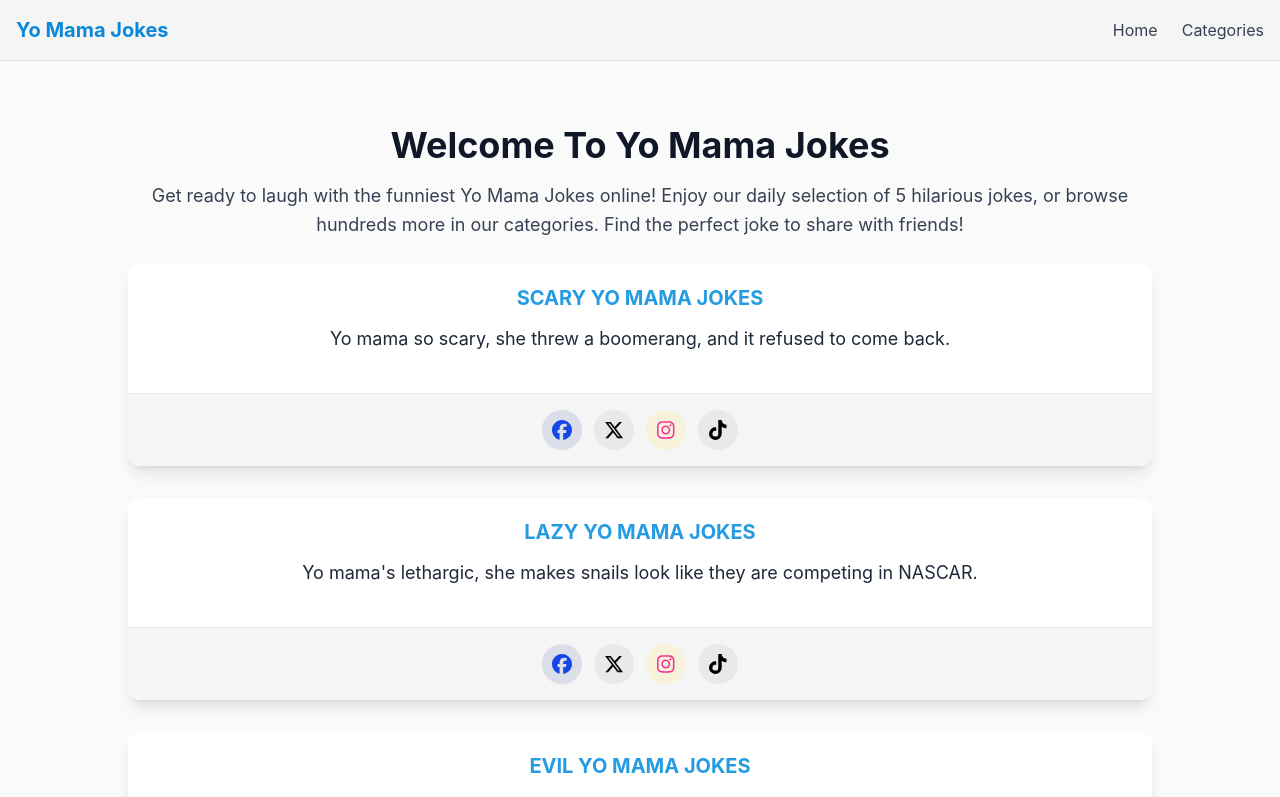
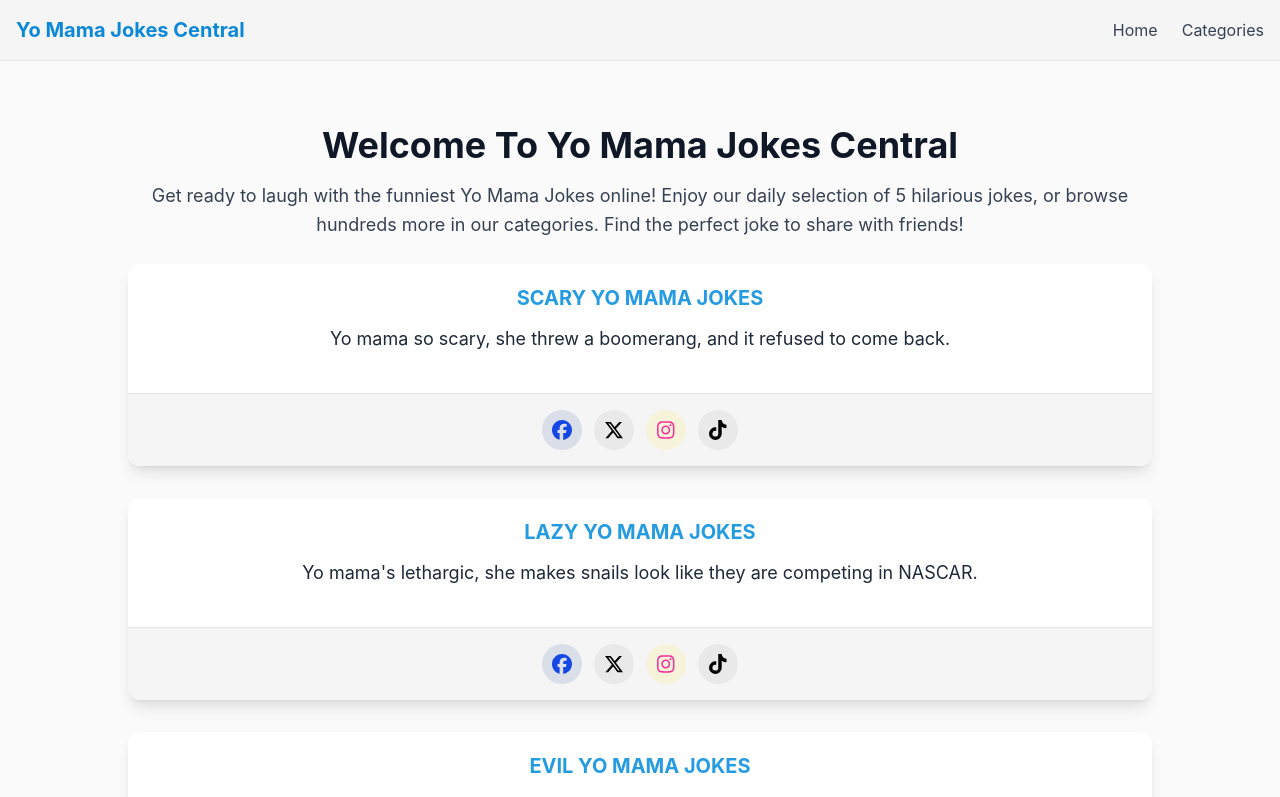
Before and after one commit to Mickael45/yo-mama-jokes, a Next.js app: page / in a window 1280 px wide. Shown: the top 797 px of the page. Built offline with nearby package versions, Linux system fonts and the light colour scheme; no server answers.

Commit message:
Rebranding done

```diff
--- a/pages/_app.tsx
+++ b/pages/_app.tsx
@@ -8,7 +8,7 @@ function MyApp({ Component, pageProps }: AppProps) {
     <header className="bg-neutral-100 border-b border-neutral-200 py-4">
       <div className="container mx-auto px-4 flex justify-between items-center">
         <Link href="/" className="text-xl font-bold text-primary-600">
-          Yo Mama Jokes
+          Yo Mama Jokes Central
         </Link>
         <nav className="space-x-6">
           <Link href="/" className="text-gray-700 hover:text-gray-900">
--- a/pages/categories.tsx
+++ b/pages/categories.tsx
@@ -31,8 +31,8 @@ export const categories: { name: string, slug: Category }[] = [ // Define your c
 
 const Categories = () => <div className="container mx-auto px-4 py-8">
     <Head>
-        <title>Joke Categories - Yo Mama Jokes</title>
-        <meta name="description" content="Explore all Yo Mama Joke categories! Find fat jokes, dumb jokes, ugly jokes, and many more. Browse our extensive collection and get ready to laugh." />
+        <title>Joke Categories | Yo Mama Jokes Central</title>
+        <meta name="description" content="Explore all Yo Mama Joke Central categories! Find fat jokes, dumb jokes, ugly jokes, and many more. Browse our extensive collection and get ready to laugh." />
     </Head>
     <GoogleAnalytics gaId="G-L8P7J1TJSY" />
 
--- a/pages/index.tsx
+++ b/pages/index.tsx
@@ -17,13 +17,13 @@ const HomePage: React.FC<HomePageProps> = () => {
   return (
     <div className="container mx-auto px-4 py-8">
       <Head>
-        <title>Yo Mama Jokes - Hilarious Jokes for Everyone</title>
+        <title>Yo Mama Jokes Central - Hilarious Jokes for Everyone</title>
         <meta name="description" content="The funniest Yo Mama Jokes online! Get your daily dose of hilarious insults and witty comebacks. Browse categories or enjoy our featured jokes of the day." />
       </Head>
       <GoogleAnalytics gaId="G-L8P7J1TJSY" />
 
       <div className="max-w-5xl mx-auto text-center">
-        <h1 className="text-4xl font-bold text-gray-900 mb-4">Welcome To Yo Mama Jokes</h1>
+        <h1 className="text-4xl font-bold text-gray-900 mb-4">Welcome To Yo Mama Jokes Central</h1>
         <p className="text-lg text-gray-700 mb-6 leading-relaxed">
           Get ready to laugh with the funniest Yo Mama Jokes online!  Enjoy our daily selection of 5 hilarious jokes, or browse hundreds more in our categories.  Find the perfect joke to share with friends!
         </p>
--- a/pages/jokes/[category].tsx
+++ b/pages/jokes/[category].tsx
@@ -92,7 +92,7 @@ type PageData = {
 const categoryToMetadataMap: Record<Category, PageData> = {
   [FAT_MAMA_JOKE_CATEGORY]: {
     metadata: {
-      title: "Fat Yo Mama Jokes - Hilarious & Insulting | Your Brand Name",
+      title: "Fat Yo Mama Jokes - Hilarious & Insulting | Yo Mama Jokes Central",
       description: "Get ready for the funniest Fat Yo Mama Jokes online!  Tons of hilarious insults about weight and size. Browse our collection and share the laughs!"
     },
     page: {
@@ -102,7 +102,7 @@ const categoryToMetadataMap: Record<Category, PageData> = {
   },
   [SCARY_MAMA_JOKE_CATEGORY]: {
     metadata: {
-      title: "Scary Yo Mama Jokes - Spooky & Funny | Your Brand Name",
+      title: "Scary Yo Mama Jokes - Spooky & Funny | Yo Mama Jokes Central",
       description: "Dare to laugh with Scary Yo Mama Jokes!  Dark humor and spooky insults that are guaranteed to get a reaction. Browse our collection and share the scares (and laughs)!"
     },
     page: {
@@ -112,7 +112,7 @@ const categoryToMetadataMap: Record<Category, PageData> = {
   },
   [NASTY_MAMA_JOKE_CATEGORY]: {
     metadata: {
-      title: "Nasty Yo Mama Jokes -  Rude & Hilarious | Your Brand Name",
+      title: "Nasty Yo Mama Jokes -  Rude & Hilarious | Yo Mama Jokes Central",
       description: "Warning: Nasty Yo Mama Jokes inside!  For those who like their humor extra spicy and over-the-top. Browse our collection of truly outrageous insults - if you dare!"
     },
     page: {
@@ -122,7 +122,7 @@ const categoryToMetadataMap: Record<Category, PageData> = {
   },
   [UGLY_MAMA_JOKE_CATEGORY]: {
     metadata: {
-      title: "Ugly Yo Mama Jokes - Hilariously Insulting | Your Brand Name",
+      title: "Ugly Yo Mama Jokes - Hilariously Insulting | Yo Mama Jokes Central",
       description: "Laugh at Ugly Yo Mama Jokes!  Our collection of jokes about appearance and less-than-flattering looks.  Browse and share these funny (but maybe a little mean) insults!"
     },
     page: {
@@ -132,7 +132,7 @@ const categoryToMetadataMap: Record<Category, PageData> = {
   },
   [DUMB_MAMA_JOKE_CATEGORY]: {
     metadata: {
-      title: "Dumb Yo Mama Jokes - Silly & Hilarious | Your Brand Name",
+      title: "Dumb Yo Mama Jokes - Silly & Hilarious | Yo Mama Jokes Central",
       description: "Laugh at Dumb Yo Mama Jokes!  Our collection of silly, nonsensical, and hilariously stupid insults.  Browse and share these jokes for some lighthearted fun!"
     },
     page: {
@@ -142,7 +142,7 @@ const categoryToMetadataMap: Record<Category, PageData> = {
   },
   [AWFUL_MAMA_JOKE_CATEGORY]: {
     metadata: {
-      title: "Awful Yo Mama Jokes -  Terribly Funny | Your Brand Name",
+      title: "Awful Yo Mama Jokes -  Terribly Funny | Yo Mama Jokes Central",
       description: "Awful Yo Mama Jokes - so bad they're good!  Explore our collection of intentionally terrible and hilariously cringe-worthy insults. Browse now and share the awfulness!"
     },
     page: {
@@ -152,7 +152,7 @@ const categoryToMetadataMap: Record<Category, PageData> = {
   },
   [DIRTY_MAMA_JOKE_CATEGORY]: {
     metadata: {
-      title: "Dirty Yo Mama Jokes -  Adult & Hilarious (Warning!) | Your Brand Name",
+      title: "Dirty Yo Mama Jokes -  Adult & Hilarious (Warning!) | Yo Mama Jokes Central",
       description: "Warning: Dirty Yo Mama Jokes - for adults only!  Explore our collection of risqué, suggestive, and hilariously inappropriate insults. Browse with caution (and a sense of humor)!"
     },
     page: {
@@ -162,7 +162,7 @@ const categoryToMetadataMap: Record<Category, PageData> = {
   },
   [TALL_MAMA_JOKE_CATEGORY]: {
     metadata: {
-      title: "Tall Yo Mama Jokes - Jokes About Height | Your Brand Name",
+      title: "Tall Yo Mama Jokes - Jokes About Height | Yo Mama Jokes Central",
       description: "Laugh at Tall Yo Mama Jokes!  Our collection of jokes that poke fun at extreme height. Browse and share these funny jokes about very tall \"Yo Mamas\"!"
     },
     page: {
@@ -172,7 +172,7 @@ const categoryToMetadataMap: Record<Category, PageData> = {
   },
   [SHORT_MAMA_JOKE_CATEGORY]: {
     metadata: {
-      title: "Short Yo Mama Jokes - Jokes About Being Small | Your Brand Name",
+      title: "Short Yo Mama Jokes - Jokes About Being Small | Yo Mama Jokes Central",
       description: "Funny Short Yo Mama Jokes!  Our collection of jokes that poke fun at being vertically challenged. Browse and share these hilarious jokes about short \"Yo Mamas\"!"
     },
     page: {
@@ -182,7 +182,7 @@ const categoryToMetadataMap: Record<Category, PageData> = {
   },
   [HAIRY_MAMA_JOKE_CATEGORY]: {
     metadata: {
-      title: "Hairy Yo Mama Jokes - Jokes About Hairiness | Your Brand Name",
+      title: "Hairy Yo Mama Jokes - Jokes About Hairiness | Yo Mama Jokes Central",
       description: "Hairy Yo Mama Jokes - for hairy situations!  Our collection of jokes that poke fun at excessive hairiness. Browse and share these funny and furry insults!"
     },
     page: {
@@ -192,7 +192,7 @@ const categoryToMetadataMap: Record<Category, PageData> = {
   },
   [BALD_MAMA_JOKE_CATEGORY]: {
     metadata: {
-      title: "Bald Yo Mama Jokes - Jokes About Being Bald | Your Brand Name",
+      title: "Bald Yo Mama Jokes - Jokes About Being Bald | Yo Mama Jokes Central",
       description: "Bald Yo Mama Jokes - hair today, gone tomorrow!  Our collection of jokes that poke fun at baldness. Browse and share these funny and follicle-challenged insults!"
     },
     page: {
@@ -202,7 +202,7 @@ const categoryToMetadataMap: Record<Category, PageData> = {
   },
   [OLD_MAMA_JOKE_CATEGORY]: {
     metadata: {
-      title: "Old Yo Mama Jokes - Jokes About Age | Your Brand Name",
+      title: "Old Yo Mama Jokes - Jokes About Age | Yo Mama Jokes Central",
       description: "Old Yo Mama Jokes - classic insults for the ages!  Our collection of jokes that poke fun at old age. Browse and share these funny jokes about \"Yo Mama's\" senior status!"
     },
     page: {
@@ -212,7 +212,7 @@ const categoryToMetadataMap: Record<Category, PageData> = {
   },
   [POOR_MAMA_JOKE_CATEGORY]: {
     metadata: {
-      title: "Poor Yo Mama Jokes - Jokes About Poverty | Your Brand Name",
+      title: "Poor Yo Mama Jokes - Jokes About Poverty | Yo Mama Jokes Central",
       description: "Poor Yo Mama Jokes - hilariously broke!  Our collection of jokes that poke fun at poverty and lack of resources. Browse and share these funny (but maybe a little insensitive) insults!"
     },
     page: {
@@ -222,7 +222,7 @@ const categoryToMetadataMap: Record<Category, PageData> = {
   },
   [SKINNY_MAMA_JOKE_CATEGORY]: {
     metadata: {
-      title: "Skinny Yo Mama Jokes - Jokes About Being Thin | Your Brand Name",
+      title: "Skinny Yo Mama Jokes - Jokes About Being Thin | Yo Mama Jokes Central",
       description: "Skinny Yo Mama Jokes - hilariously thin!  Our collection of jokes that poke fun at being underweight. Browse and share these funny jokes about skinny \"Yo Mamas\"!"
     },
     page: {
@@ -232,7 +232,7 @@ const categoryToMetadataMap: Record<Category, PageData> = {
   },
   [CLUMSY_MAMA_JOKE_CATEGORY]: {
     metadata: {
-      title: "Clumsy Yo Mama Jokes - Jokes About Clumsiness | Your Brand Name",
+      title: "Clumsy Yo Mama Jokes - Jokes About Clumsiness | Yo Mama Jokes Central",
       description: "Clumsy Yo Mama Jokes - hilariously awkward!  Our collection of jokes that poke fun at clumsiness and lack of coordination. Browse and share these funny and fumble-filled insults!"
     },
     page: {
@@ -242,7 +242,7 @@ const categoryToMetadataMap: Record<Category, PageData> = {
   },
   [EVIL_MAMA_JOKE_CATEGORY]: {
     metadata: {
-      title: "Evil Yo Mama Jokes - Jokes About Being Wicked | Your Brand Name",
+      title: "Evil Yo Mama Jokes - Jokes About Being Wicked | Yo Mama Jokes Central",
       description: "Evil Yo Mama Jokes - wickedly funny!  Our collection of jokes that poke fun at evil and villainy. Browse and share these dark and devilishly hilarious insults!"
     },
     page: {
@@ -252,7 +252,7 @@ const categoryToMetadataMap: Record<Category, PageData> = {
   },
   [GREEDY_MAMA_JOKE_CATEGORY]: {
     metadata: {
-      title: "Greedy Yo Mama Jokes - Jokes About Greed | Your Brand Name",
+      title: "Greedy Yo Mama Jokes - Jokes About Greed | Yo Mama Jokes Central",
       description: "Greedy Yo Mama Jokes - hilariously money-hungry!  Our collection of jokes that poke fun at greed and excessive desire for wealth. Browse and share these funny and financially-focused insults!"
     },
     page: {
@@ -262,7 +262,7 @@ const categoryToMetadataMap: Record<Category, PageData> = {
   },
   [LAZY_MAMA_JOKE_CATEGORY]: {
     metadata: {
-      title: "Lazy Yo Mama Jokes - Jokes About Laziness | Your Brand Name",
+      title: "Lazy Yo Mama Jokes - Jokes About Laziness | Yo Mama Jokes Central",
       description: "Lazy Yo Mama Jokes - hilariously unmotivated!  Our collection of jokes that poke fun at laziness and lack of energy. Browse and share these funny and lethargic insults!"
     },
     page: {
@@ -272,7 +272,7 @@ const categoryToMetadataMap: Record<Category, PageData> = {
   },
   [LOUD_MAMA_JOKE_CATEGORY]: {
     metadata: {
-      title: "Loud Yo Mama Jokes - Jokes About Being Noisy | Your Brand Name",
+      title: "Loud Yo Mama Jokes - Jokes About Being Noisy | Yo Mama Jokes Central",
       description: "Loud Yo Mama Jokes - hilariously noisy!  Our collection of jokes that poke fun at being loud and disruptive. Browse and share these funny and ear-splitting insults!"
     },
     page: {
@@ -282,7 +282,7 @@ const categoryToMetadataMap: Record<Category, PageData> = {
   },
   [ENTITLED_MAMA_JOKE_CATEGORY]: {
     metadata: {
-      title: "Entitled Yo Mama Jokes - Jokes About Entitlement | Your Brand Name",
+      title: "Entitled Yo Mama Jokes - Jokes About Entitlement | Yo Mama Jokes Central",
       description: "Entitled Yo Mama Jokes - hilariously demanding!  Our collection of jokes that poke fun at entitlement and demanding behavior. Browse and share these funny and self-important insults!"
     },
     page: {
@@ -292,7 +292,7 @@ const categoryToMetadataMap: Record<Category, PageData> = {
   },
   [OTHER_MAMA_JOKE_CATEGORY]: {
     metadata: {
-      title: "Other Yo Mama Jokes -  Funny & Miscellaneous | Your Brand Name",
+      title: "Other Yo Mama Jokes -  Funny & Miscellaneous | Yo Mama Jokes Central",
       description: "Other Yo Mama Jokes - for everything else!  Explore our miscellaneous collection of jokes that don't fit neatly into other categories. Browse and share these funny and varied insults!"
     },
     page: {
@@ -317,7 +317,7 @@ const CategoryPage: React.FC<CategoryPageProps> = ({ category, jokes }) => {
       <GoogleAnalytics gaId="G-L8P7J1TJSY" />
 
       <div className="max-w-5xl mx-auto text-center"> {/* Optional: Constrain content width for readability */}
-        <h1 className="text-3xl font-bold text-gray-900 mb-6 capitalize">{pageTitle}</h1>
+        <h1 className="text-3xl font-bold text-gray-900 mb-6 capitalize">{pageTitle} | Yo Mama Jokes Central</h1>
         <p className="text-lg mb-6 text-gray-700 leading-relaxed">
           {pageDescription}
         </p>
```
